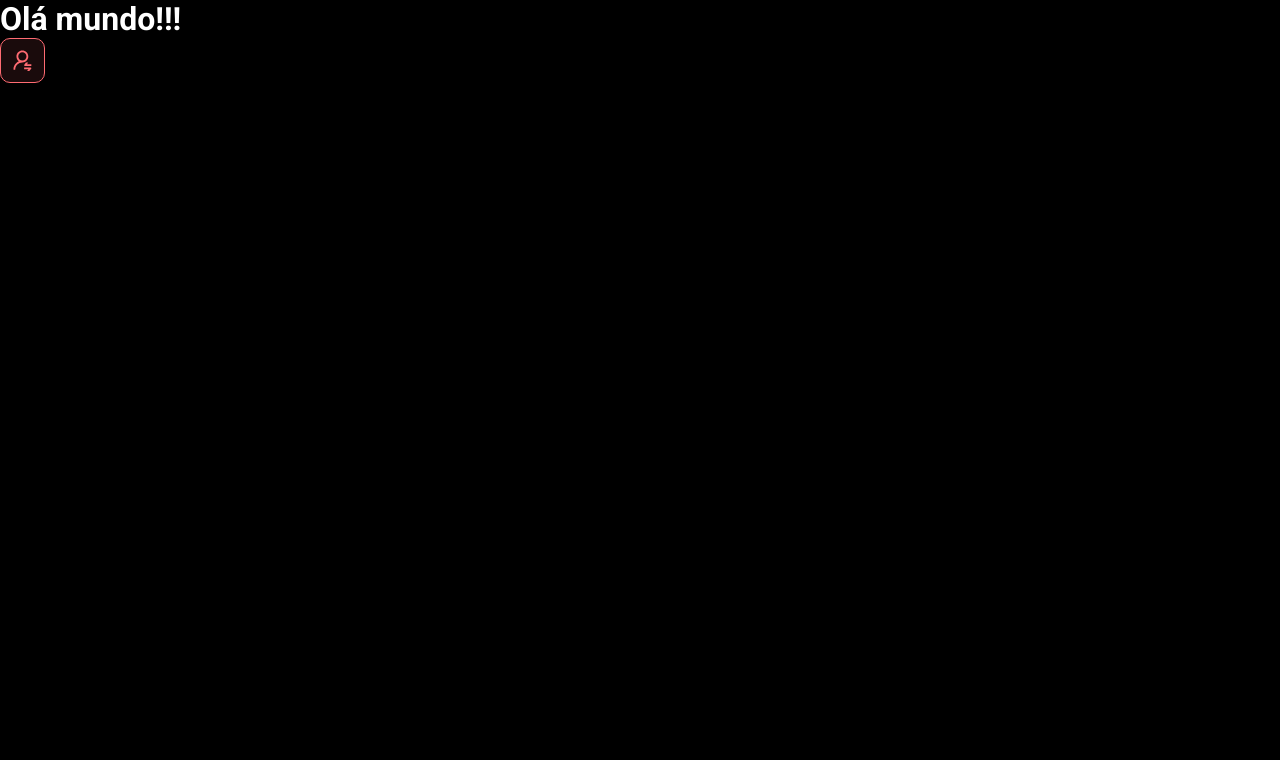
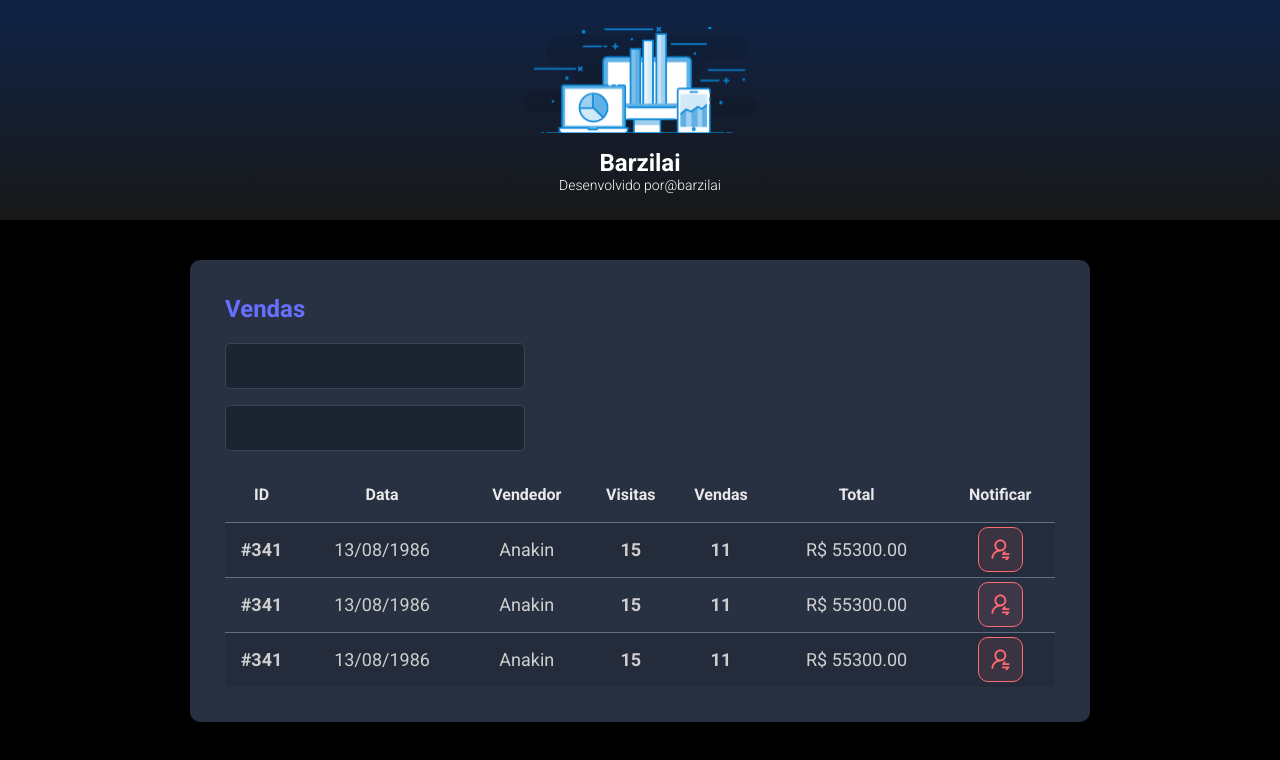
Before and after one commit to diBits/barzilai, a React (Vite) app in the folder frontend/: page / in a window 1280 px wide. Shown: the top 760 px of the page. Built offline with nearby package versions, Linux system fonts and the light colour scheme.

Commit message:
Outros componentes

```diff
--- a/frontend/src/App.tsx
+++ b/frontend/src/App.tsx
@@ -1,10 +1,20 @@
-import NotificationButton from "./components/NotificationButton"
+
+import Header from "./components/Header"
+import SalesCard from "./components/SalesCard"
 
 function App() {
   return (
     <>
-      <h1>Olá mundo!!!</h1>
-      <NotificationButton />
+      <Header />
+      <main>
+        <section id="sales">
+          <div className="barzilai-container">
+
+            <SalesCard />
+
+          </div>
+        </section>
+      </main>
     </>
   )
 }
--- /dev/null
+++ b/frontend/src/components/Header/index.tsx
@@ -0,0 +1,18 @@
+import logo from '../../assets/img/logo.svg'
+import './styles.css'
+
+function Header() {
+    return (
+        <header>
+            <div className="barzilai-logo-container">
+                <img src={logo} alt="Logo do Barzilai"/>
+                    <h1>Barzilai</h1>
+                    <p>Desenvolvido por
+                        <a href="https://www.instagram.com/di.yauh/">@barzilai</a>
+                    </p>
+            </div>
+        </header>
+    )
+}
+
+export default Header
--- /dev/null
+++ b/frontend/src/components/Header/styles.css
@@ -0,0 +1,27 @@
+header {
+    background: linear-gradient(180deg, #102347 0%, #181818 100%);
+    height: 220px;
+    display: flex;
+    align-items: center;
+    justify-content: center;
+}
+
+.barzilai-logo-container {
+    display: flex;
+    flex-direction: column;
+    align-items: center;
+}
+
+.barzilai-logo-container img {
+    width: 235px;
+}
+
+.barzilai-logo-container h1 {
+    margin-top: 15px;
+    font-size: 24px;
+}
+
+.barzilai-logo-container p {
+    font-weight: 300;
+    font-size: 14px;
+}
--- /dev/null
+++ b/frontend/src/components/SalesCard/index.tsx
@@ -0,0 +1,79 @@
+
+
+import NotificationButton from '../NotificationButton'
+import './styles.css'
+
+function SalesCard() {
+    return (
+        <div className="barzilai-card">
+            <h2 className="barzilai-sales-title">Vendas</h2>
+            <div>
+                <div className="barzilai-form-control-container">
+                    <input className="barzilai-form-control" type="text" />
+                </div>
+                <div className="barzilai-form-control-container">
+                    <input className="barzilai-form-control" type="text" />
+                </div>
+            </div>
+            <div>
+                <table className="barzilai-sales-table">
+                    <thead>
+                        <tr>
+                            <th className="show992">ID</th>
+                            <th className="show576">Data</th>
+                            <th>Vendedor</th>
+                            <th className="show992">Visitas</th>
+                            <th className="show992">Vendas</th>
+                            <th>Total</th>
+                            <th>Notificar</th>
+                        </tr>
+                    </thead>
+                    <tbody>
+                        <tr>
+                            <th className="show992">#341</th>
+                            <td className="show576">13/08/1986</td>
+                            <td>Anakin</td>
+                            <th className="show992">15</th>
+                            <th className="show992">11</th>
+                            <td>R$ 55300.00</td>
+                            <td>
+                                <div className="barzilai-red-btn-container">
+                                    <NotificationButton />
+                                </div>
+                            </td>
+                        </tr>
+                        <tr>
+                            <th className="show992">#341</th>
+                            <td className="show576">13/08/1986</td>
+                            <td>Anakin</td>
+                            <th className="show992">15</th>
+                            <th className="show992">11</th>
+                            <td>R$ 55300.00</td>
+                            <td>
+                                <div className="barzilai-red-btn-container">
+                                    <NotificationButton />
+                                </div>
+                            </td>
+                        </tr>
+                        <tr>
+                            <th className="show992">#341</th>
+                            <td className="show576">13/08/1986</td>
+                            <td>Anakin</td>
+                            <th className="show992">15</th>
+                            <th className="show992">11</th>
+                            <td>R$ 55300.00</td>
+                            <td>
+                                <div className="barzilai-red-btn-container">
+                                    <NotificationButton />
+                                </div>
+                            </td>
+                        </tr>
+                    </tbody>
+                </table>
+            </div>
+
+        </div>
+    )
+}
+
+export default SalesCard
--- /dev/null
+++ b/frontend/src/components/SalesCard/styles.css
@@ -0,0 +1,102 @@
+.barzilai-card {
+    background-color: #283142;
+    border-radius: 10px;
+    padding: 30px 10px;
+}
+
+.barzilai-sales-title {
+
+    color: #676FFF;
+    font-size: 24px;
+    margin-bottom: 20px;
+}
+
+.barzilai-form-control-container {
+    margin-bottom: 16px;
+    max-width: 300px;
+}
+
+.barzilai-form-control {
+    height: 46px;
+    width: 100%;
+    background-color: #1B2531;
+    border: 1px solid #384459;
+    border-radius: 5px;
+    color: #9AAABE;
+    padding: 0% 20px;
+    font-size: 18px;
+}
+
+.barzilai-sales-table {
+    width: 100%;
+    border-spacing: 0;
+    border-collapse: collapse;
+}
+
+.barzilai-sales-table thead {
+    height: 55px;
+    font-size: 16px;
+    color: #E9E9E9;
+    font-weight: 700;
+}
+
+.barzilai-sales-table tbody {
+    text-align: center;
+    font-size: 14px;
+    font-weight: 400;
+    color: #CFCFCF;
+}
+
+.barzilai-sales-table tbody tr {
+    height: 74px;
+    border-top: 1px solid #5F6E82;
+}
+
+/*funçao hover muda cor ao passar mouse*/
+.barzilai-sales-table tbody tr:hover>td {
+    background-color: #384459;
+}
+
+/*muda a cor da tabela no padrao odd (impar)*/
+.barzilai-sales-table tbody tr:nth-child(odd) {
+    background-color: #242C3B;
+}
+
+.barzilai-red-btn-container {
+    display: flex;
+    justify-content: center;
+}
+
+.show576 {
+    display: none;
+
+}
+
+.show992 {
+    display: none;
+}
+
+@media (min-width: 576px) {
+    .show576 {
+        display: table-cell;
+    }
+
+    .barzilai-card {
+        padding: 35px;
+    }
+
+    .barzilai-sales-table tbody tr {
+
+        height: 55px;
+    }
+
+    .barzilai-sales-table tbody {
+        font-size: 18px;
+    }
+}
+
+@media (min-width: 992px) {
+    .show992 {
+        display: table-cell;
+    }
+}
--- a/frontend/src/index.css
+++ b/frontend/src/index.css
@@ -20,3 +20,12 @@
     text-decoration: none;
 
 }
+.barzilai-container {
+  width: 100%;
+  max-width: 900px;
+  margin: 0 auto;
+}
+
+#sales {
+  padding: 40px 10px;
+}
```
Also changed, not shown: frontend/src/assets/img/logo.svg (added).
